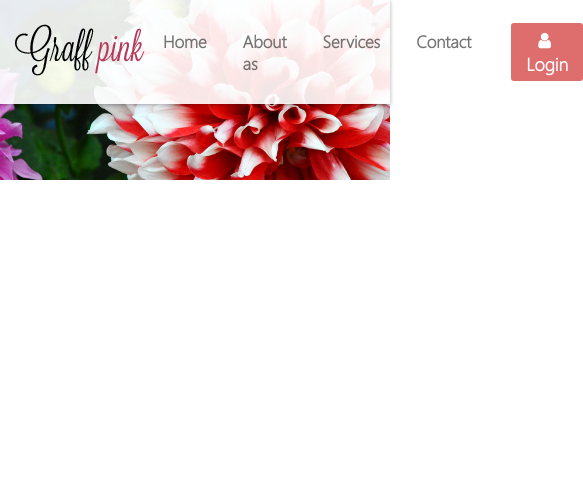
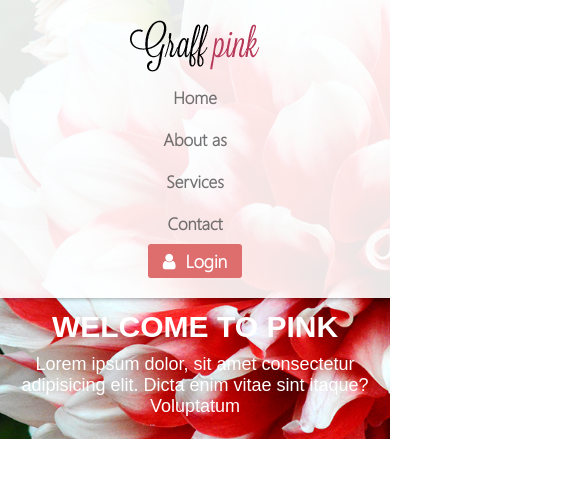
Before and after one commit to banan4ik499/New-Project, a plain HTML site: page index.html in a window 390 px wide. Shown: the whole page, 583 px wide, since content can reach past the window. Drawn offline with Linux system fonts and the light colour scheme.

Commit message:
add responsive styles

```diff
--- a/index.html
+++ b/index.html
@@ -24,5 +24,12 @@
             </button>
         </div>
     </header>
+    </div>
+    <section class="banner">
+        <h1 class="banner__main">Welcome to pink</h1>
+        <p class="banner__text">
+         Lorem ipsum dolor, sit amet consectetur adipisicing elit. Dicta enim vitae sint itaque? Voluptatum
+        </p>
+    </section>
 </body>
 </html>
--- a/style.css
+++ b/style.css
@@ -33,7 +33,7 @@ li {
 }
 
 body {
-    background: url(/img/bk.png) no-repeat center 0;
+    background: url(/img/bk.png) no-repeat center ;
     background-size: cover;
 }
 
@@ -102,3 +102,61 @@ body {
 .header__menu-item:last-child .header__menu-link {
     padding-right: 0;
 }
+
+section,
+.banner {
+   color: white;
+   text-align: center;
+   font-family: Arial, Helvetica, sans-serif;
+   margin-top: 20%;
+   margin-bottom: 85px;
+}
+
+.banner__main {
+    font-size: 70px;
+    text-transform: uppercase;
+    margin: 0 0 18px 0;
+}
+
+.banner__text {
+    font-size: 25px;
+    margin: 0;
+    font-weight: normal;
+}
+
+@media(max-width: 740px) {
+    .header__menu,
+    .header__main {
+        flex-direction: column;
+        align-items: center;
+        justify-content: center;
+    }
+    .header__nav,
+    .header__menu {
+        margin: auto;
+    }
+    .header__menu-item:last-child,
+    .header__menu-link {
+        padding-right: 18px;
+    }
+
+    .section,
+    .banner {
+        margin-top: 3%;
+        margin-bottom: 22px;
+        padding: 0 15px;
+    }
+
+    .banner__main {
+        font-size: 30px;
+        margin: 0 0 10px 0;
+
+    }
+
+    .banner__text {
+        font-size: 18px;
+    }
+
+
+
+}
```
